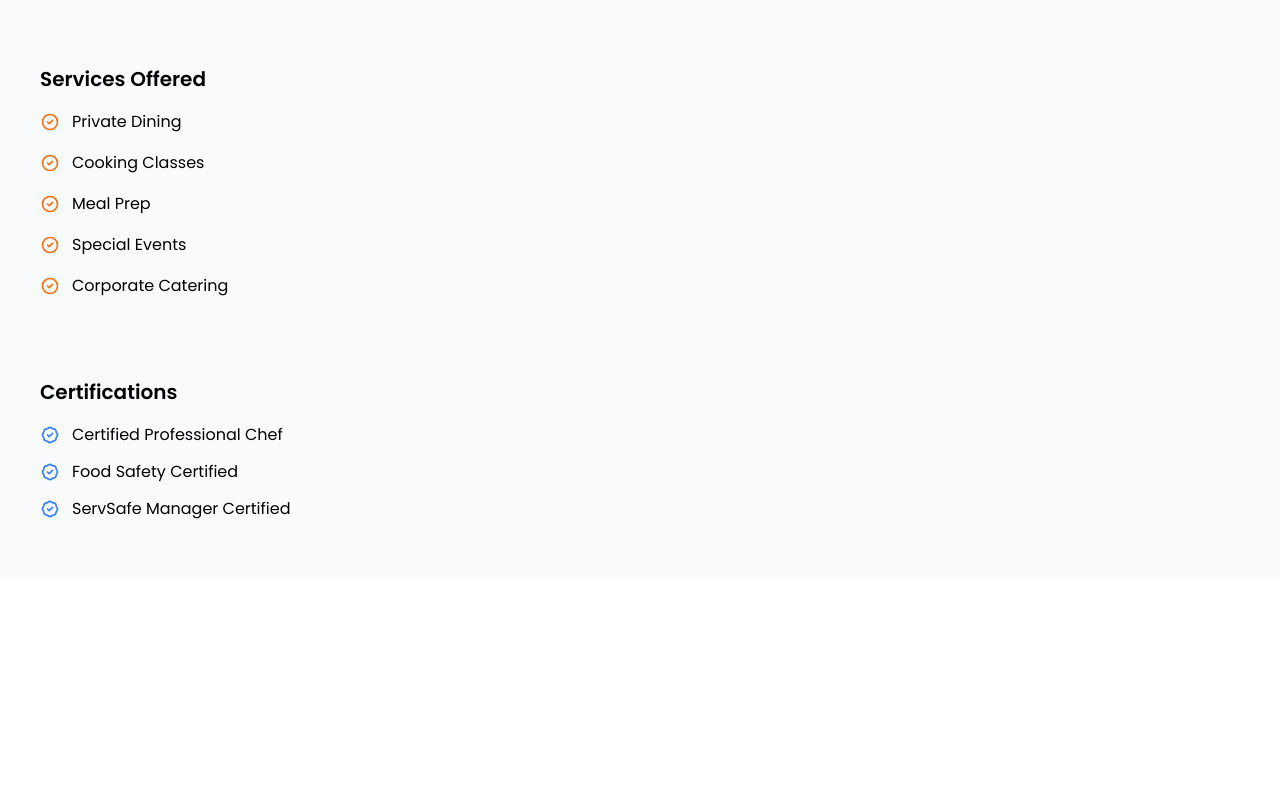
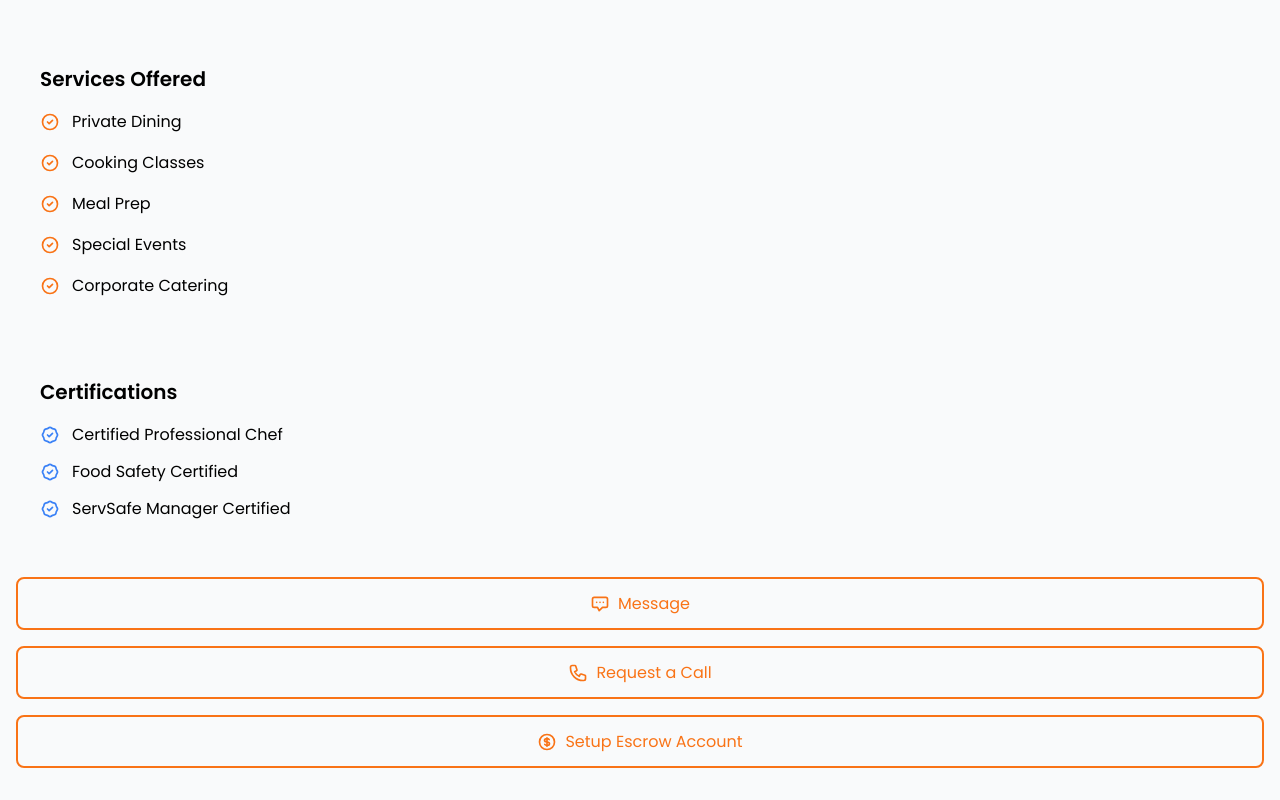
Before and after one commit to connexcit/windsurf_connecXit, a React (Vite) app: page /cxtdetailpage in a window 1280 px wide. Shown: the part 1077-1877 px from the top of the page. Before the commit the page ends 1654 px from the top, so only its background shows below. Built offline with nearby package versions, Linux system fonts and the light colour scheme; no server answers.

Commit message:
Added action buttons and message navigation to CXTDetailPage

```diff
--- a/src/pages/CXTDetailPage/index.jsx
+++ b/src/pages/CXTDetailPage/index.jsx
@@ -1,6 +1,7 @@
 import React from "react";
 import { Helmet } from "react-helmet";
 import Header from "../../components/Header";
+import { useNavigate } from "react-router-dom";
 
 export default function CXTDetailPagePage() {
   const chefData = {
@@ -28,6 +29,8 @@ export default function CXTDetailPagePage() {
       "ServSafe Manager Certified"
     ]
   };
+
+  const navigate = useNavigate();
 
   return (
     <>
@@ -178,6 +181,31 @@ export default function CXTDetailPagePage() {
               </div>
             </div>
           </div>
+
+          {/* Action Buttons */}
+          <div className="mt-8 grid grid-cols-1 md:grid-cols-3 gap-4">
+            <button
+              onClick={() => navigate("/cxtinbox")}
+              className="flex items-center justify-center gap-2 bg-white text-orange-500 border-2 border-orange-500 py-3 px-4 rounded-lg hover:bg-orange-50 transition-colors"
+            >
+              <svg className="w-5 h-5" fill="none" stroke="currentColor" viewBox="0 0 24 24">
+                <path strokeLinecap="round" strokeLinejoin="round" strokeWidth="2" d="M8 10h.01M12 10h.01M16 10h.01M9 16H5a2 2 0 01-2-2V6a2 2 0 012-2h14a2 2 0 012 2v8a2 2 0 01-2 2h-4l-4 4z" />
+              </svg>
+              Message
+            </button>
+            <button className="flex items-center justify-center gap-2 bg-white text-orange-500 border-2 border-orange-500 py-3 px-4 rounded-lg hover:bg-orange-50 transition-colors">
+              <svg className="w-5 h-5" fill="none" stroke="currentColor" viewBox="0 0 24 24">
+                <path strokeLinecap="round" strokeLinejoin="round" strokeWidth="2" d="M3 5a2 2 0 012-2h3.28a1 1 0 01.948.684l1.498 4.493a1 1 0 01-.502 1.21l-2.257 1.13a11.042 11.042 0 005.516 5.516l1.13-2.257a1 1 0 011.21-.502l4.493 1.498a1 1 0 01.684.949V19a2 2 0 01-2 2h-1C9.716 21 3 14.284 3 6V5z" />
+              </svg>
+              Request a Call
+            </button>
+            <button className="flex items-center justify-center gap-2 bg-white text-orange-500 border-2 border-orange-500 py-3 px-4 rounded-lg hover:bg-orange-50 transition-colors">
+              <svg className="w-5 h-5" fill="none" stroke="currentColor" viewBox="0 0 24 24">
+                <path strokeLinecap="round" strokeLinejoin="round" strokeWidth="2" d="M12 8c-1.657 0-3 .895-3 2s1.343 2 3 2 3 .895 3 2-1.343 2-3 2m0-8c1.11 0 2.08.402 2.599 1M12 8V7m0 1v8m0 0v1m0-1c-1.11 0-2.08-.402-2.599-1M21 12a9 9 0 11-18 0 9 9 0 0118 0z" />
+              </svg>
+              Setup Escrow Account
+            </button>
+          </div>
         </main>
       </div>
     </>
```
